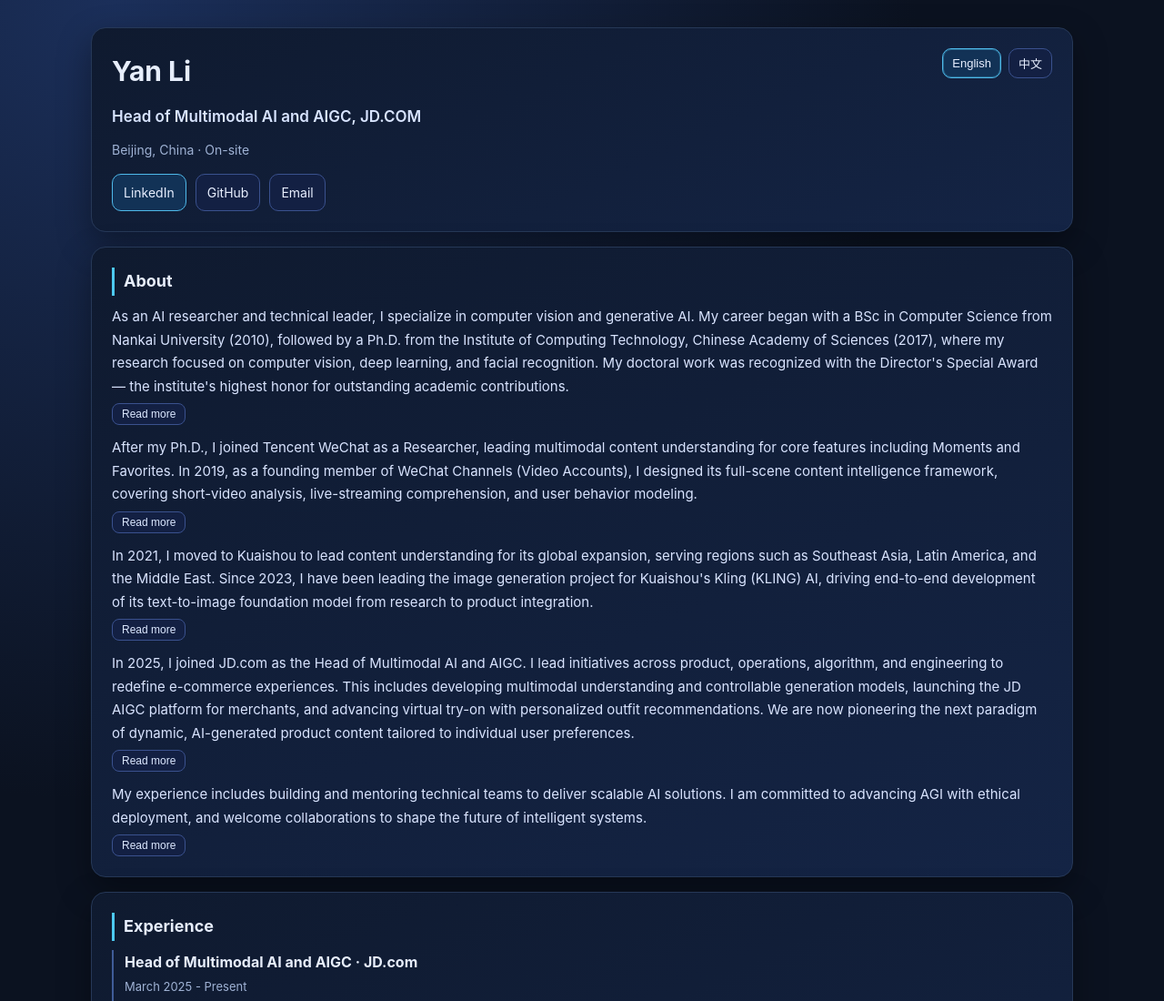
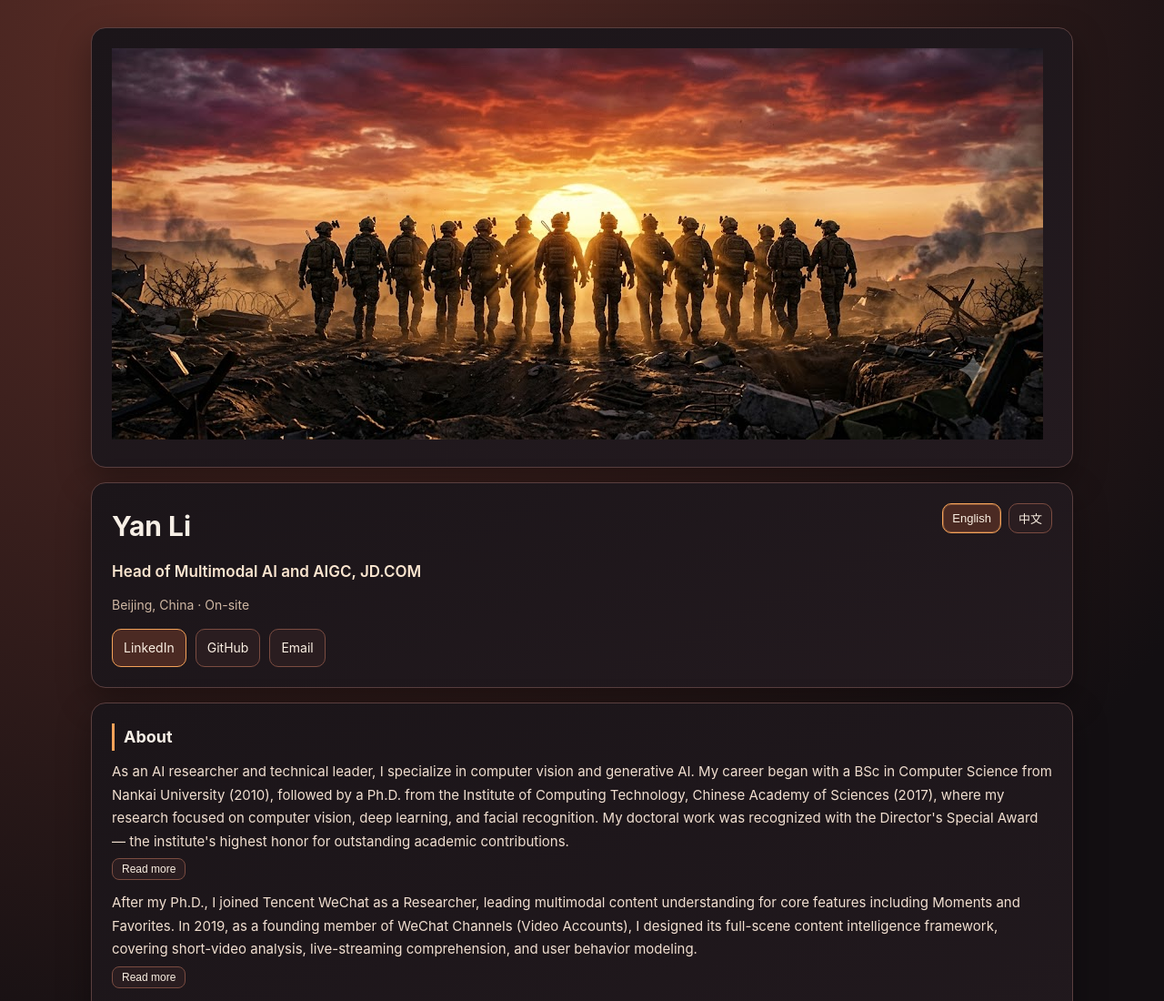
Before and after one commit to stoudemireyan32/stoudemireyan32.github.io, a plain HTML site: page index.html in a window 1280 px wide. Shown: the top 1100 px of the page at 91% size. Drawn offline with Linux system fonts and the light colour scheme.

Commit message:
feat: add cinematic homepage banner and warm visual theme

```diff
--- a/index.html
+++ b/index.html
@@ -7,19 +7,19 @@
   <meta name="description" content="Yan Li - AI researcher and technical leader specializing in computer vision and generative AI." />
   <style>
     :root {
-      --bg: #0b1220;
-      --card: #0f1a2f;
-      --line: #263857;
-      --text: #e7eefc;
-      --muted: #9fb2d4;
-      --accent: #4cc9f0;
+      --bg: #130f12;
+      --card: #1c171b;
+      --line: #5a3f3f;
+      --text: #f7efe6;
+      --muted: #cfb7a3;
+      --accent: #f4a259;
     }
     * { box-sizing: border-box; }
     body {
       margin: 0;
       color: var(--text);
       font-family: Inter, -apple-system, BlinkMacSystemFont, "Segoe UI", Roboto, "Helvetica Neue", Arial, sans-serif;
-      background: radial-gradient(circle at 10% 0%, #1b2f5a 0%, var(--bg) 45%), var(--bg);
+      background: radial-gradient(circle at 20% 0%, #5b2d26 0%, var(--bg) 52%), var(--bg);
       line-height: 1.7;
     }
     .container {
@@ -30,7 +30,7 @@
       gap: 16px;
     }
     .card {
-      background: linear-gradient(155deg, #0f1a2f, #142445);
+      background: linear-gradient(155deg, #1b1519, #231a1f);
       border: 1px solid var(--line);
       border-radius: 16px;
       padding: 22px;
@@ -48,18 +48,18 @@
       flex-shrink: 0;
     }
     .lang-btn {
-      border: 1px solid #3a518e;
-      background: #132043;
-      color: #e8efff;
+      border: 1px solid #7b4c41;
+      background: #2a1d20;
+      color: #faefe2;
       border-radius: 10px;
       padding: 6px 10px;
       font-size: 13px;
       cursor: pointer;
     }
     .lang-btn.active {
-      border-color: #4fb9ea;
-      background: #123256;
-      box-shadow: inset 0 0 0 1px rgba(76, 201, 240, 0.35);
+      border-color: #f4a259;
+      background: #4b2a23;
+      box-shadow: inset 0 0 0 1px rgba(244, 162, 89, 0.35);
     }
     h1, h2 { margin: 0 0 10px; }
     h1 { font-size: 30px; }
@@ -70,7 +70,7 @@
     }
     .headline {
       margin: 4px 0 10px;
-      color: #d8e4ff;
+      color: #fbe6d0;
       font-size: 17px;
       font-weight: 600;
     }
@@ -85,17 +85,17 @@
       gap: 10px;
     }
     .btn {
-      border: 1px solid #3a518e;
-      background: #132043;
-      color: #e8efff;
+      border: 1px solid #7b4c41;
+      background: #2a1d20;
+      color: #faefe2;
       border-radius: 10px;
       padding: 8px 12px;
       text-decoration: none;
       font-size: 14px;
     }
     .btn.primary {
-      border-color: #4fb9ea;
-      background: #123256;
+      border-color: #f4a259;
+      background: #4b2a23;
     }
     p { margin: 0; }
     .about-content {
@@ -115,25 +115,25 @@
     }
     .more-btn {
       width: fit-content;
-      border: 1px solid #3a518e;
-      background: #132043;
-      color: #dce8ff;
+      border: 1px solid #7b4c41;
+      background: #2a1d20;
+      color: #faefe2;
       border-radius: 8px;
       padding: 4px 10px;
       font-size: 12px;
       cursor: pointer;
     }
     .more-btn:hover {
-      border-color: #4fb9ea;
+      border-color: #f4a259;
       color: #ffffff;
     }
-    .about-text { color: #d9e4ff; font-size: 15px; }
+    .about-text { color: #f1dfd0; font-size: 15px; }
     .timeline {
       display: grid;
       gap: 14px;
     }
     .timeline-item {
-      border-left: 2px solid #3f5c98;
+      border-left: 2px solid #7b4c41;
       padding-left: 12px;
     }
     .timeline-item .role {
@@ -147,7 +147,7 @@
     }
     .timeline-item .desc {
       margin-top: 8px;
-      color: #d2ddfa;
+      color: #efdece;
       font-size: 14px;
     }
     .note {
@@ -165,6 +165,10 @@
 </head>
 <body>
   <main class="container">
+    <section class="card banner">
+      <img src="assets/homepage-banner.jpeg" alt="Cinematic banner" />
+    </section>
+
     <section class="card">
       <div class="hero-top">
         <div>
@@ -340,3 +344,24 @@
   </script>
 </body>
 </html>
+    .banner {
+      position: relative;
+      overflow: hidden;
+      padding: 0;
+      min-height: 260px;
+      background: #000;
+    }
+    .banner img {
+      width: 100%;
+      height: clamp(220px, 35vw, 360px);
+      object-fit: cover;
+      display: block;
+      filter: saturate(1.05) contrast(1.05);
+    }
+    .banner::after {
+      content: "";
+      position: absolute;
+      inset: 0;
+      background: linear-gradient(180deg, rgba(10, 7, 9, 0.05) 0%, rgba(10, 7, 9, 0.6) 85%);
+      pointer-events: none;
+    }
```
Also changed, not shown: assets/homepage-banner.jpeg (added).
